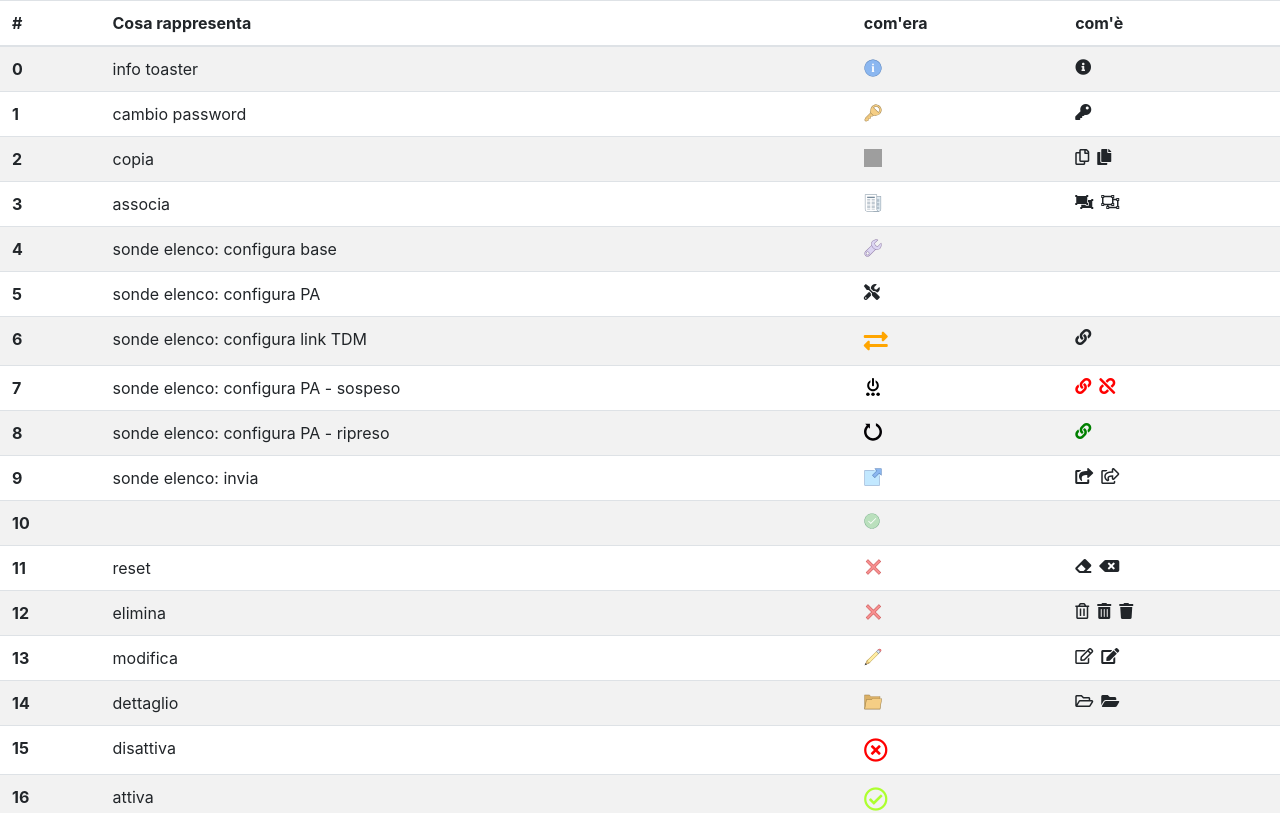
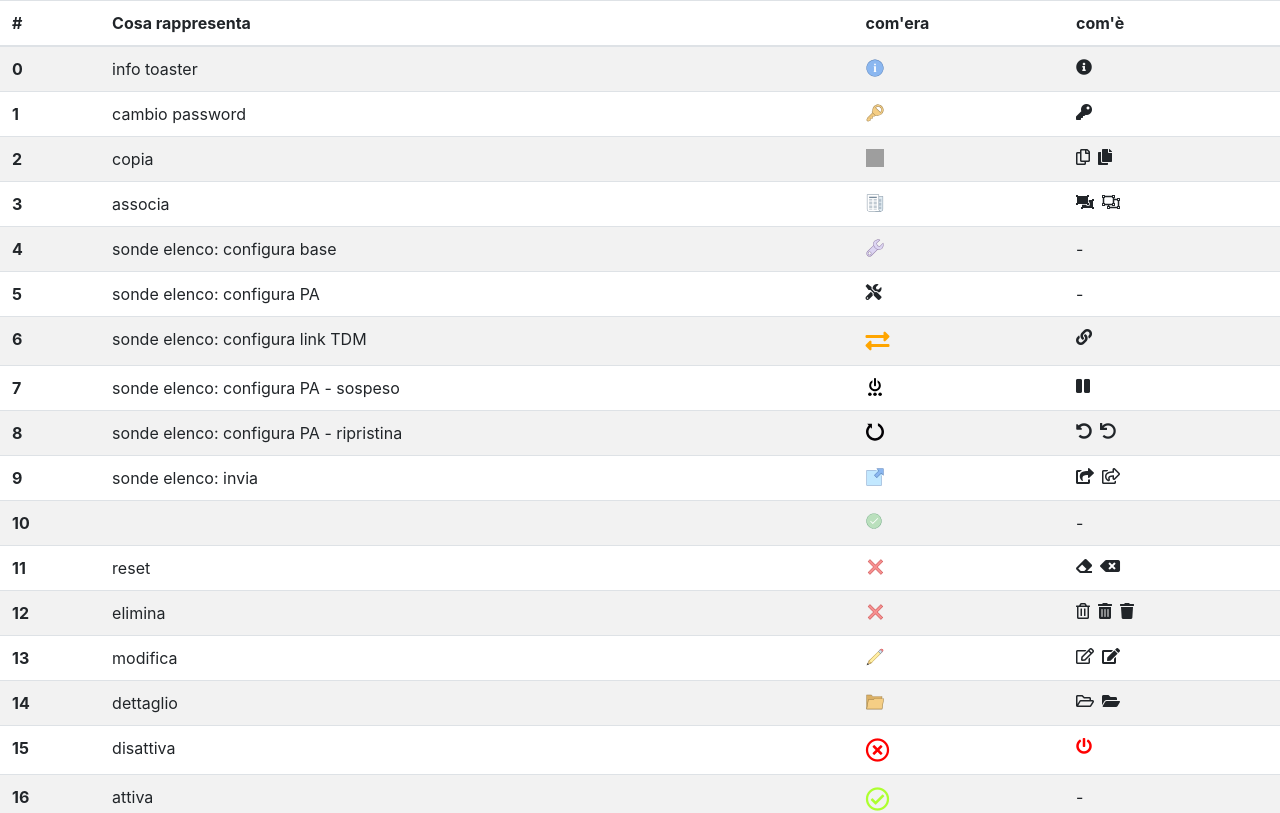
Before and after one commit to marcomancio/icons-change, an Angular app: page / in a window 1280 px wide. Shown: the top 813 px of the page. Built offline with nearby package versions, Linux system fonts and the light colour scheme.

Commit message:
2 files modified

```diff
--- a/src/app/app.component.html
+++ b/src/app/app.component.html
@@ -13,11 +13,12 @@
 			<tr *ngFor="let icon of iconsList; let i=index">
 				<th scope="row">{{i}}</th>
 				<td>{{icon.text}}</td>
-				<td><i class="{{icon.old}}"></i></td>
+				<td><i *ngIf="icon.old !== '-'; else noIcon" class="{{icon.old}}"></i></td>
 				<td>
 					<span *ngFor="let newIcon of icon.new; let j=index">
-            <i class="pr-2 {{newIcon}}"></i>
+            <i *ngIf="newIcon !== '-'; else noIcon" class="pr-2 {{newIcon}}"></i>
           </span>
+          <ng-template #noIcon>-</ng-template>
 				</td>
 			</tr>
 		</tbody>
--- a/src/app/app.component.ts
+++ b/src/app/app.component.ts
@@ -13,25 +13,26 @@ export class AppComponent {
     { text: 'cambio password', old: 'rfgui-changePwd', new: ['fas fa-key']},
     { text: 'copia', old: 'rfgui-copy', new: ['far fa-copy', 'fas fa-copy']},
     { text: 'associa', old: 'rfgui-associate', new: ['fas fa-object-ungroup', 'far fa-object-ungroup']},
-    { text: 'sonde elenco: configura base', old: 'rfgui-cfg-base', new: ['']},
-    { text: 'sonde elenco: configura PA', old: 'fas fa-tools', new: ['']},
+    { text: 'sonde elenco: configura base', old: 'rfgui-cfg-base', new: ['-']},
+    { text: 'sonde elenco: configura PA', old: 'fas fa-tools', new: ['-']},
     { text: 'sonde elenco: configura link TDM', old: 'rfgui-cfg-tfm-flow fas fa-exchange-alt', new: ['fas fa-link']},
-    { text: 'sonde elenco: configura PA - sospeso', old: 'rfgui-cfg-PA-suspend', new: ['fas fa-link color-red', 'fas fa-unlink color-red']},
-    { text: 'sonde elenco: configura PA - ripreso', old: 'rfgui-cfg-PA-resume', new: ['fas fa-link color-green']},
+    { text: 'sonde elenco: configura PA - sospeso', old: 'rfgui-cfg-PA-suspend', new: ['fas fa-pause',]},
+    { text: 'sonde elenco: configura PA - ripristina', old: 'rfgui-cfg-PA-resume', new: ['fas fa-undo-alt', 'fas fa-undo']},
     { text: 'sonde elenco: invia', old: 'rfgui-cfg-probe-send', new: ['fas fa-share-square', 'far fa-share-square']},
-    { text: '', old: 'rfgui-ok', new: ['']},
+    { text: '', old: 'rfgui-ok', new: ['-']},
     { text: 'reset', old: 'rfgui-delete', new: ['fas fa-eraser', 'fas fa-backspace']},
     { text: 'elimina', old: 'rfgui-delete', new: ['far fa-trash-alt', 'fas fa-trash-alt', 'fas fa-trash']},
     { text: 'modifica', old: 'rfgui-edit', new: ['far fa-edit', 'fas fa-edit']},
     { text: 'dettaglio', old: 'rfgui-detail', new: ['far fa-folder-open', 'fas fa-folder-open']},
-    { text: 'disattiva', old: 'far fa-times-circle rfgui-disable', new: ['']},
-    { text: 'attiva', old: 'far fa-check-circle rfgui-enable', new: ['']},
-    { text: 'status CFG: OK', old: 'rfgui-cfg-status-ok fas fa-check-circle',  new: ['']},
-    { text: 'status CFG: Da aggiornare', old: 'rfgui-cfg-status-updating fas fa-exclamation-triangle',  new: ['']},
-    { text: 'status CFG: non configurato', old: 'rfgui-cfg-status-not-configured fas fa-times',  new: ['']}
+    { text: 'disattiva', old: 'far fa-times-circle rfgui-disable', new: ['fas fa-power-off color-red']},
+    { text: 'attiva', old: 'far fa-check-circle rfgui-enable', new: ['-']},
+    { text: 'status CFG: OK', old: 'rfgui-cfg-status-ok fas fa-check-circle',  new: ['-']},
+    { text: 'status CFG: Da aggiornare', old: 'rfgui-cfg-status-updating fas fa-exclamation-triangle',  new: ['-']},
+    { text: 'status CFG: non configurato', old: 'rfgui-cfg-status-not-configured fas fa-times',  new: ['-']}
   ]
 }
 /*
 
 
+
 */
```
